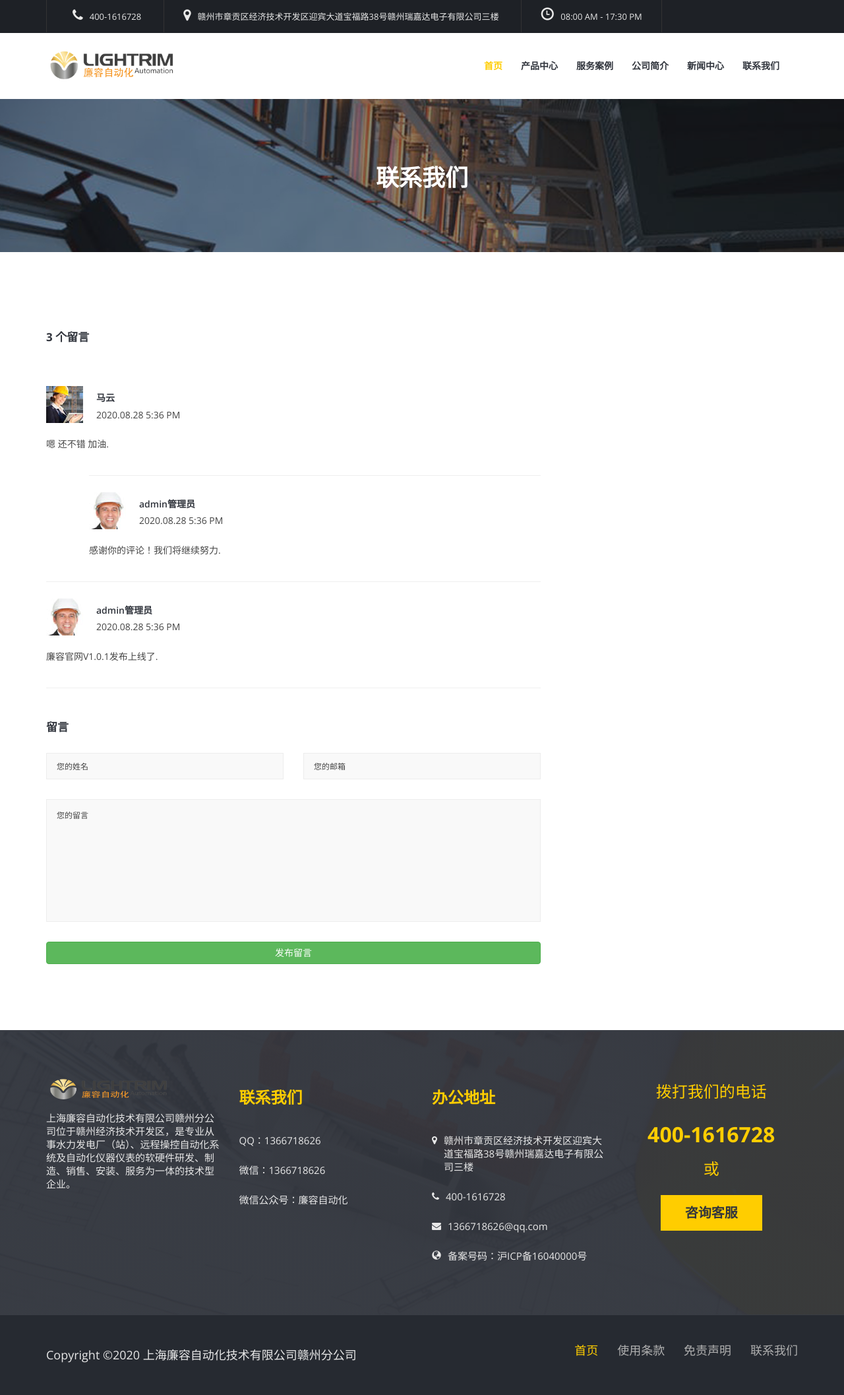
After one commit to kamfunnyfish/lightrim_site, a PHP site: page /contactus.php in a window 1280 px wide. The commit adds this page. Shown: the whole page at 66% size. Run offline with PHP 8.4, Linux system fonts and the light colour scheme.

Commit message:
更新官网一些东西 版本V1.0.2

```diff
--- /dev/null
+++ b/contactus.php
@@ -0,0 +1,227 @@
+<?php
+/**
+ * @copyright (C)2016-2020 Hnaoyun Inc.
+ * @author liujianqiang
+ * @email mrbrocade@163.com
+ * @date 2020年08月28日
+ *  官网联系我们前端
+ */
+
+?>
+
+<!DOCTYPE html>
+<html lang="en">
+    <head>
+        <meta charset="utf-8">
+        <meta http-equiv="X-UA-Compatible" content="IE=edge">
+        <meta name="viewport" content="width=device-width, initial-scale=1">
+
+        <link rel="icon" href="img/fav-icon.png" type="image/x-icon" />
+        <!-- The above 3 meta tags *must* come first in the head; any other head content must come *after* these tags -->
+        <title>联系我们 - 上海廉容自动化技术有限公司赣州分公司</title>
+
+        <!-- Icon css link -->
+        <link href="css/font-awesome.min.css" rel="stylesheet">
+        <link href="css/materialdesignicons.min.css" rel="stylesheet">
+
+        <!-- <link href="scss/_button.scss" rel="stylesheet"> -->
+
+        <!-- Bootstrap -->
+        <link href="css/bootstrap.min.css" rel="stylesheet">
+
+        <!-- Rev slider css -->
+        <link href="vendors/revolution/css/settings.css" rel="stylesheet">
+        <link href="vendors/revolution/css/layers.css" rel="stylesheet">
+        <link href="vendors/revolution/css/navigation.css" rel="stylesheet">
+        <link href="vendors/animate-css/animate.css" rel="stylesheet">
+        <link href="vendors/owl-carousel/assets/owl.carousel.min.css" rel="stylesheet">
+        <link href="vendors/flex-slider/flexslider.css" rel="stylesheet">
+        <link href="vendors/magnific-popup/magnific-popup.css" rel="stylesheet">
+
+        <!-- Extra plugin css -->
+        <link href="css/style.css" rel="stylesheet">
+        <link href="css/responsive.css" rel="stylesheet">
+
+        <!-- HTML5 shim and Respond.js for IE8 support of HTML5 elements and media queries -->
+        <!-- WARNING: Respond.js doesn't work if you view the page via file:// -->
+        <!--[if lt IE 9]>
+        <script src="https://oss.maxcdn.com/html5shiv/3.7.3/html5shiv.min.js"></script>
+        <script src="https://oss.maxcdn.com/respond/1.4.2/respond.min.js"></script>
+        <![endif]-->
+    </head>
+    <body>
+
+
+        <!--================Header Area =================-->
+        <!--引入头部-->
+        <?php  include 'header.php'; ?>
+
+
+
+
+
+         <!-- <header class="main_header_area">
+            <div class="header_top_area">
+                <div class="container">
+                    <div class="pull-left">
+                        <a href="#"><i class="fa fa-phone"></i>(012) - 3456789</a>
+                        <a href="#"><i class="fa fa-map-marker"></i>1234 Cafficic, California</a>
+                        <a href="#"><i class="mdi mdi-clock"></i>08 AM - 10 PM</a>
+                    </div>
+                    <div class="pull-right">
+                        <ul class="header_social">
+                            <li><a href="#"><i class="fa fa-facebook"></i></a></li>
+                            <li><a href="#"><i class="fa fa-twitter"></i></a></li>
+                            <li><a href="#"><i class="fa fa-google-plus"></i></a></li>
+                            <li><a href="#"><i class="fa fa-pinterest"></i></a></li>
+                        </ul>
+                    </div>
+                </div>
+            </div> -->
+
+
+             <!--引入导航-->
+        <?php  include 'nev.php'; ?>
+
+<!--
+            <div class="main_menu_area">
+                <div class="container">
+                    <nav class="navbar navbar-default">
+
+                        <div class="navbar-header">
+                            <button type="button" class="navbar-toggle collapsed" data-toggle="collapse" data-target="#bs-example-navbar-collapse-1" aria-expanded="false">
+                            <span class="sr-only">Toggle navigation</span>
+                            <span class="icon-bar"></span>
+                            <span class="icon-bar"></span>
+                            <span class="icon-bar"></span>
+                            </button>
+                            <a class="navbar-brand" href="#"><img src="img/logo.png" alt=""></a>
+                        </div>
+
+
+                        <div class="collapse navbar-collapse" id="bs-example-navbar-collapse-1">
+                            <ul class="nav navbar-nav navbar-right">
+                                <li class="dropdown submenu">
+                                    <a href="#" class="dropdown-toggle" data-toggle="dropdown" role="button" aria-haspopup="true" aria-expanded="false">Home</a>
+                                    <ul class="dropdown-menu">
+                                        <li><a href="index.html">Home 01</a></li>
+                                        <li><a href="index-2.html">Home 02</a></li>
+                                    </ul>
+                                </li>
+                                <li class="dropdown submenu">
+                                    <a href="#" class="dropdown-toggle" data-toggle="dropdown" role="button" aria-haspopup="true" aria-expanded="false">Projects</a>
+                                    <ul class="dropdown-menu">
+                                        <li><a href="project-full-width.html">Project Full Width</a></li>
+                                        <li><a href="project-grid-three-column.html">Project Grid 01</a></li>
+                                        <li><a href="project-grid-two-column.html">Project Grid 02</a></li>
+                                        <li><a href="project-three-column.html">Project Grid 03</a></li>
+                                        <li><a href="project-single.html">Single Project</a></li>
+                                    </ul>
+                                </li>
+                                <li><a href="service-single.html">Services</a></li>
+                                <li><a href="#">about us</a></li>
+                                <li class="active"><a href="blog-details.html">blog</a></li>
+                                <li><a href="#">Contact</a></li>
+                                <li class="icon_search"><a href="#"><i class="mdi mdi-cart"></i></a></li>
+                            </ul>
+                        </div>
+                    </nav>
+                </div>
+            </div>
+        </header> -->
+        <!--================Header Area =================-->
+
+        <!--================Banner Area =================-->
+        <section class="banner_area" style="background: url(img/banner/single-page-banner3.jpg); background-size: cover">
+            <div class="container">
+                <div class="banner_inner_text">
+                    <h4>联系我们</h4>
+
+                </div>
+            </div>
+        </section>
+        <!--================End Banner Area =================-->
+
+        <!--================Blog Details Area =================-->
+        <section class="blog_details_area p_100">
+            <div class="container">
+                <div class="row blog_details_inner">
+                    <div class="col-md-8">
+
+                        <div class="comment_list">
+                            <h3>3  个留言</h3>
+                            <div class="comment_list_inner">
+                                <div class="media">
+                                    <div class="media-left">
+                                        <img src="img/comment-user/comment-user-1.jpg" alt="">
+                                    </div>
+                                    <div class="media-body">
+                                        <a href="#"><h4>马云</h4></a>
+                                        <h5>2020.08.28  5:36 PM</h5>
+                                    </div>
+                                    <p>嗯 还不错 加油.</p>
+                                  <!--   <a class="cm_reply" href="#"><i class="fa fa-reply" aria-hidden="true"></i> Reply</a> -->
+                                </div>
+                                <div class="media reply">
+                                    <div class="media-left">
+                                        <img src="img/comment-user/comment-user-2.jpg" alt="">
+                                    </div>
+                                    <div class="media-body">
+                                        <a href="#"><h4>admin管理员</h4></a>
+                                        <h5>2020.08.28  5:36 PM</h5>
+                                    </div>
+                                    <p>感谢你的评论！我们将继续努力.</p>
+                                   <!--  <a class="cm_reply" href="#"><i class="fa fa-reply" aria-hidden="true"></i> Reply</a> -->
+                                </div>
+                                <div class="media">
+                                    <div class="media-left">
+                                        <img src="img/comment-user/comment-user-2.jpg" alt="">
+                                    </div>
+                                    <div class="media-body">
+                                        <a href="#"><h4>admin管理员</h4></a>
+                                        <h5>2020.08.28  5:36 PM</h5>
+                                    </div>
+                                    <p>廉容官网V1.0.1发布上线了.</p>
+                                    <!-- <a class="cm_reply" href="#"><i class="fa fa-reply" aria-hidden="true"></i> Reply</a> -->
+                                </div>
+                            </div>
+                        </div>
+                        <div class="comment_form_area">
+                            <h3>留言</h3>
+                            <form class="contact_us_form row" action="contact_process.php" method="post" id="contactForm" novalidate="novalidate">
+                                <div class="form-group col-md-6">
+                                    <input type="text" class="form-control" id="name" name="name" placeholder="您的姓名">
+                                </div>
+                                <div class="form-group col-md-6">
+                                    <input type="email" class="form-control" id="email" name="email" placeholder="您的邮箱">
+                                </div>
+                                <div class="form-group col-md-12">
+                                    <textarea class="form-control" name="message" id="message" rows="1" placeholder="您的留言"></textarea>
+                                </div>
+                                <div class="form-group col-md-12">
+                                    <button type="submit" value="submit" class="btn btn-success btn-block">发布留言</button>
+                                </div>
+                            </form>
+                        </div>
+                    </div>
+
+                </div>
+            </div>
+        </section>
+        <!--================End Blog Details Area =================-->
+
+        <!--================Footer Area =================-->
+        <!--引入底部版权-->
+        <?php include 'footer.php'; ?>
+
+
+
+
+
+
+
+
+
+
+    </body>
+</html>
--- a/footer.php
+++ b/footer.php
@@ -1,3 +1,13 @@
+<?php
+/**
+ * @copyright (C)2016-2020 Hnaoyun Inc.
+ * @author liujianqiang
+ * @email mrbrocade@163.com
+ * @date 2020年08月28日
+ *  官网框架文件  底部 前端
+ */
+
+?>
 <!DOCTYPE html>
 <html>
  		<!-- Icon 顶部和底部矢量图 css  -->
--- a/nev.php
+++ b/nev.php
@@ -1,3 +1,14 @@
+<?php
+/**
+ * @copyright (C)2016-2020 Hnaoyun Inc.
+ * @author liujianqiang
+ * @email mrbrocade@163.com
+ * @date 2020年08月27日
+ *  官网导航  前端
+ */
+
+?>
+
  <!DOCTYPE html>
 <html>
 
@@ -24,21 +35,21 @@
                             <span class="icon-bar"></span>
                             <span class="icon-bar"></span>
                             </button>
-                            <a class="navbar-brand" href="#"><img src="img/index/lightrim-logo.png" alt="" width="200" height="55"></a>
+                            <a class="navbar-brand" href="index.php"><img src="img/index/lightrim-logo.png" alt="" width="200" height="55"></a>
                         </div>
 
                         <!-- Collect the nav links, forms, and other content for toggling -->
                         <div class="collapse navbar-collapse" id="bs-example-navbar-collapse-1">
                              <ul class="nav navbar-nav navbar-right">
                                 <li class="dropdown submenu active">
-                                    <a href="#" class="dropdown-toggle" data-toggle="dropdown" role="button" aria-haspopup="true" aria-expanded="false">首页</a>
+                                    <a href="index.php" class="dropdown-toggle" ">首页</a>
                                     <!-- <ul class="dropdown-menu">
                                         <li><a href="#">Home 01</a></li>
                                         <li><a href="#">Home 02</a></li>
                                     </ul> -->
                                 </li>
                                 <li class="dropdown submenu">
-                                    <a href="#" class="dropdown-toggle" data-toggle="dropdown" role="button" aria-haspopup="true" aria-expanded="false">产品中心</a>
+                                    <a href="project.php" class="dropdown-toggle" >产品中心</a>
                                     <!-- <ul class="dropdown-menu">
                                         <li><a href="#">Project Full Width</a></li>
                                         <li><a href="project-grid-three-column.html">Project Grid 01</a></li>
@@ -48,9 +59,9 @@
                                     </ul> -->
                                 </li>
                                 <li><a href="#">服务案例</a></li>
-                                <li><a href="#">公司简介</a></li>
-                                <li><a href="./news.html">新闻中心</a></li>
-                                <li><a href="#">联系我们</a></li>
+                                <li><a href="companyinfo.php">公司简介</a></li>
+                                <li><a href="news.php">新闻中心</a></li>
+                                <li><a href="contactus.php">联系我们</a></li>
                                 <!-- <li class="icon_search"><a href="#"><i class="mdi mdi-cart"></i></a></li> -->
                             </ul>
                         </div><!-- /.navbar-collapse -->
```
Also changed, not shown: companyinfo.php (renamed from service-single.html, +88 -46 lines), contact_process.php (added, +10 -0 lines), index.php (+14 -3 lines), main.php (+10 -0 lines), news.php (renamed from news.html, +53 -35 lines), project.php (renamed from project-grid-two-column.html, +42 -23 lines), vendors/config.php (added, +14 -0 lines).
